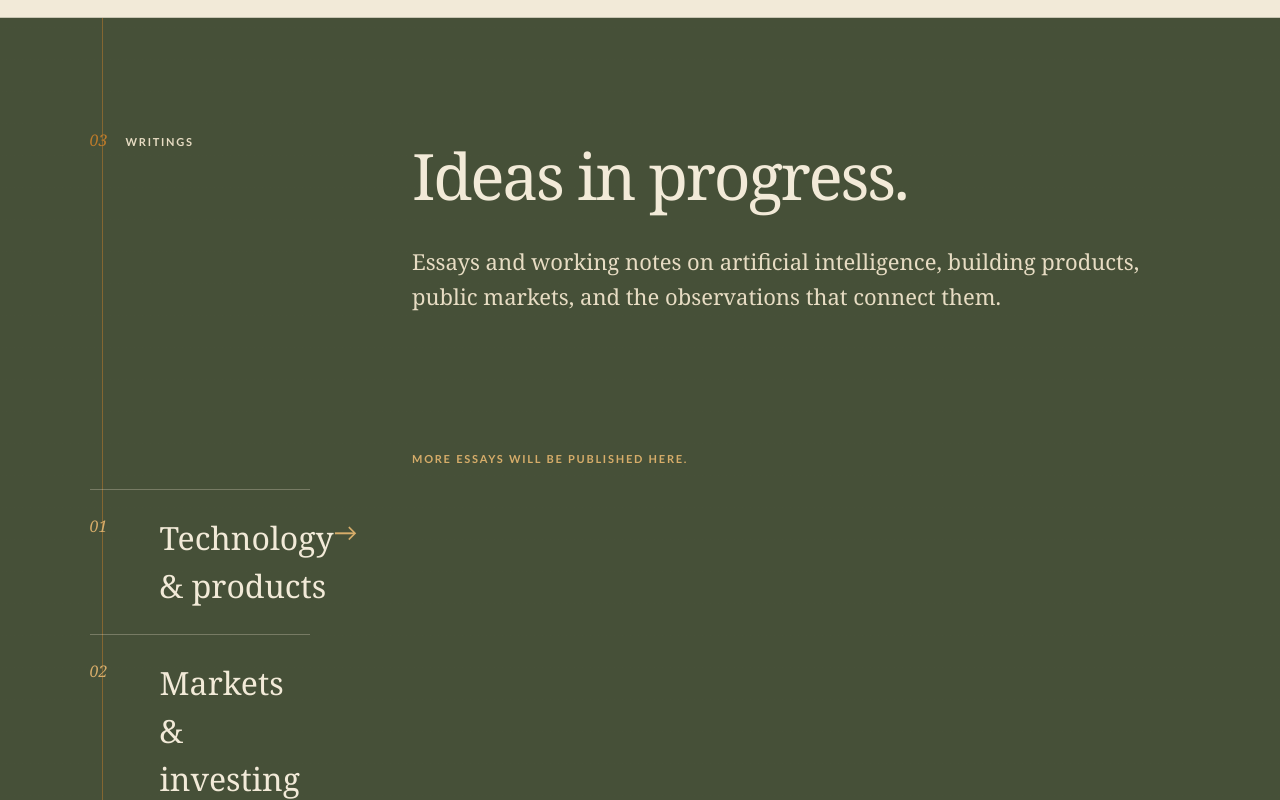
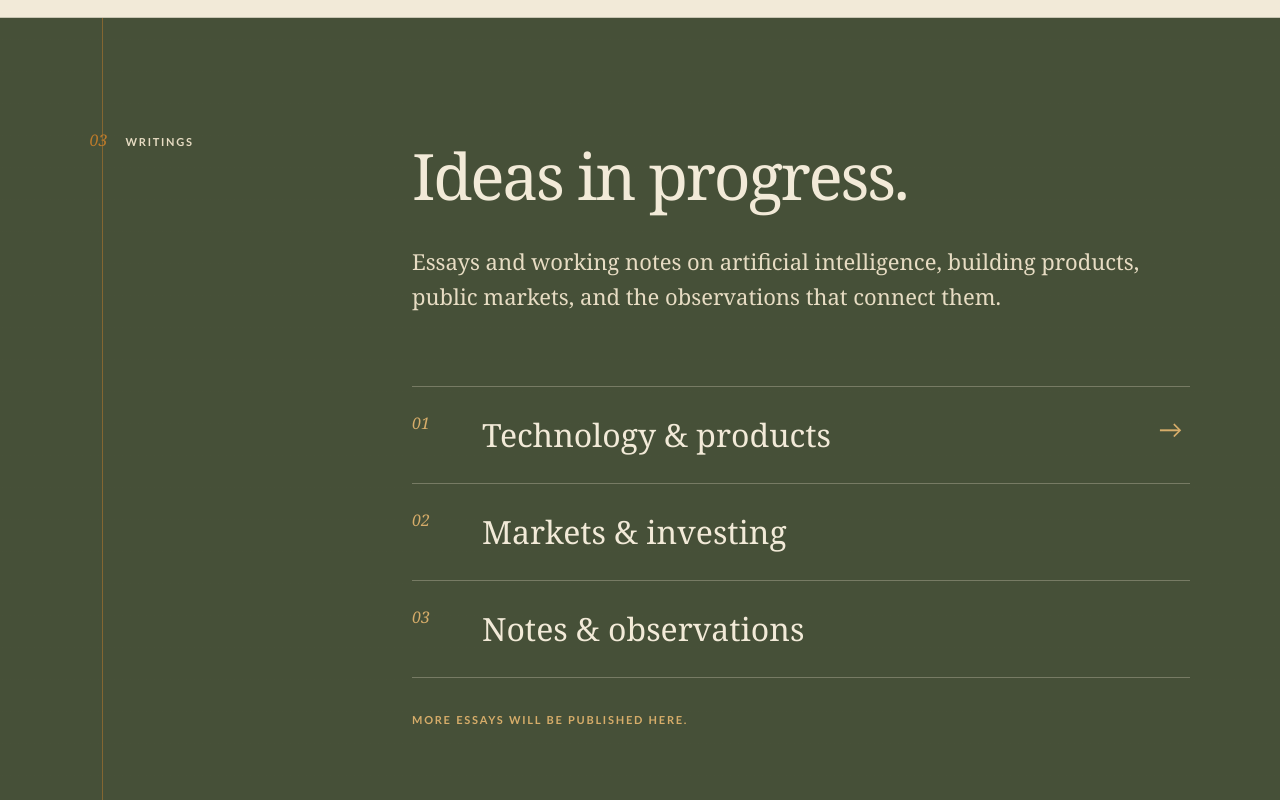
Before and after one commit to ksanjay/ksanjay.net, a Next.js app: page / in a window 1280 px wide. Shown: the part 2360-3160 px from the top of the page. Built offline with nearby package versions, Linux system fonts and the light colour scheme.

Commit message:
Fix writings topic layout

```diff
--- a/app/globals.css
+++ b/app/globals.css
@@ -145,6 +145,7 @@ h1 span { display: block; }
 .writings { background-color: var(--dark-olive); color: var(--paper); }
 .section-kicker.light { color: var(--deep-paper); }
 .writings-intro h2, .markets h2, .books-heading h2 { margin-bottom: 20px; font-family: var(--serif); font-size: clamp(42px, 5vw, 72px); font-weight: 400; letter-spacing: -.035em; }
+.writings-content { min-width: 0; }
 .writings-intro > p { max-width: 730px; color: var(--deep-paper); font-family: var(--serif); font-size: 22px; line-height: 1.6; }
 .writing-topics { margin-top: 72px; border-top: 1px solid rgba(242,234,216,.28); }
 .writing-topics div, .writing-topic-link { display: grid; grid-template-columns: 70px 1fr; padding: 24px 0; border-bottom: 1px solid rgba(242,234,216,.28); }
@@ -154,6 +155,10 @@ h1 span { display: block; }
 .writing-topic-link > span:last-child { padding-right: 8px; font-family: var(--sans); font-size: 24px; font-style: normal; transition: transform 180ms ease; }
 .writing-topic-link:hover > span:last-child, .writing-topic-link:focus-visible > span:last-child { transform: translateX(7px); }
 .coming-soon { margin-top: 34px; color: var(--soft-ochre); }
+
+@media (min-width: 901px) {
+  .writing-topics p { white-space: nowrap; }
+}
 
 .markets-copy { max-width: 820px; }
 .markets-copy > p, .books-heading p { color: var(--soft-ink); font-family: var(--serif); font-size: 21px; line-height: 1.68; }
--- a/app/page.tsx
+++ b/app/page.tsx
@@ -132,6 +132,7 @@ export default function Home() {
           <span>03</span>
           <p>Writings</p>
         </div>
+        <div className="writings-content">
           <div className="writings-intro">
             <h2>Ideas in progress.</h2>
             <p>
@@ -147,6 +148,7 @@ export default function Home() {
             <div><span>03</span><p>Notes &amp; observations</p></div>
           </div>
           <p className="coming-soon">More essays will be published here.</p>
+        </div>
       </section>
 
       <section className="markets section">
```
Lines whose indentation alone changed are shown as unchanged.
